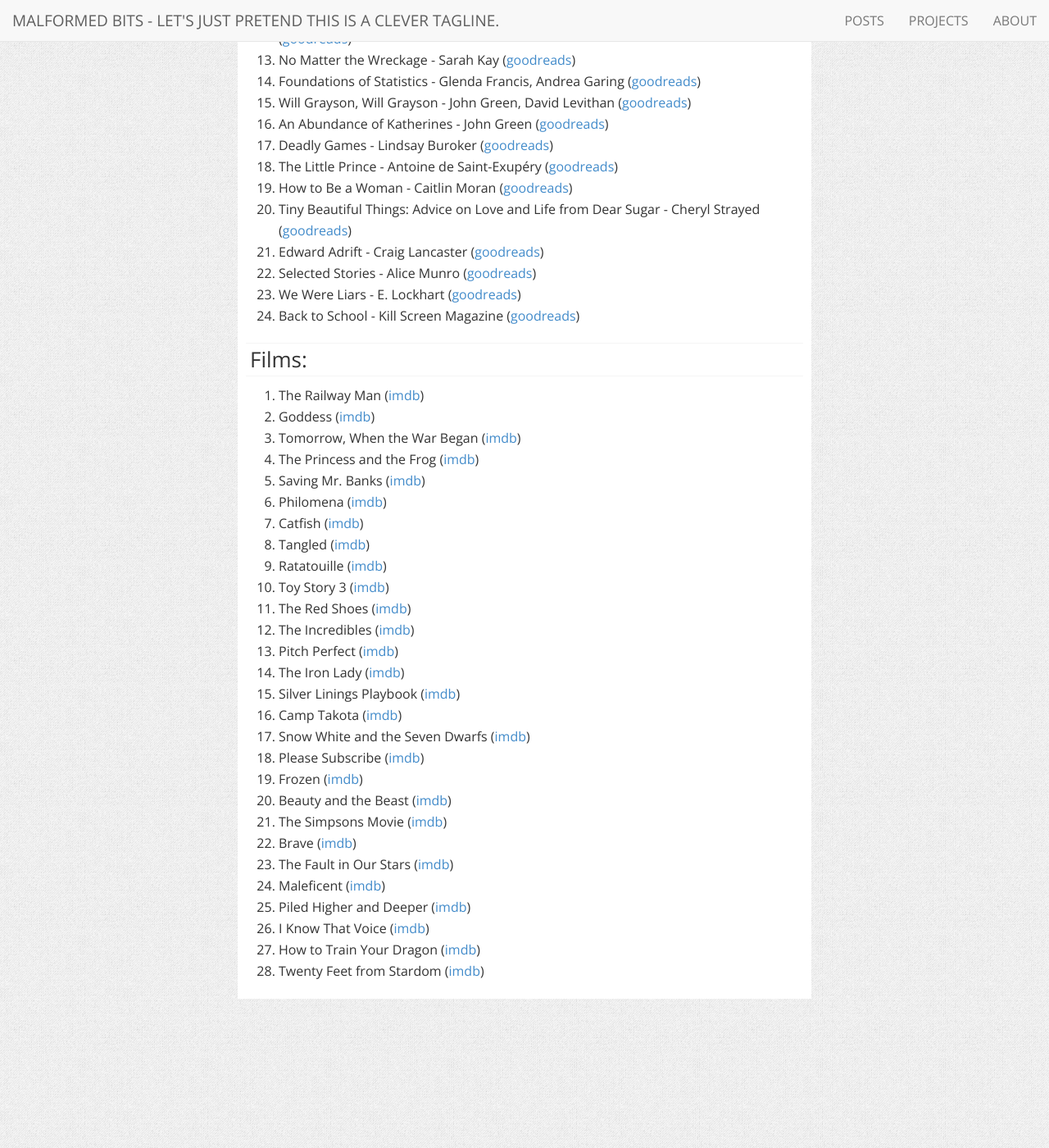
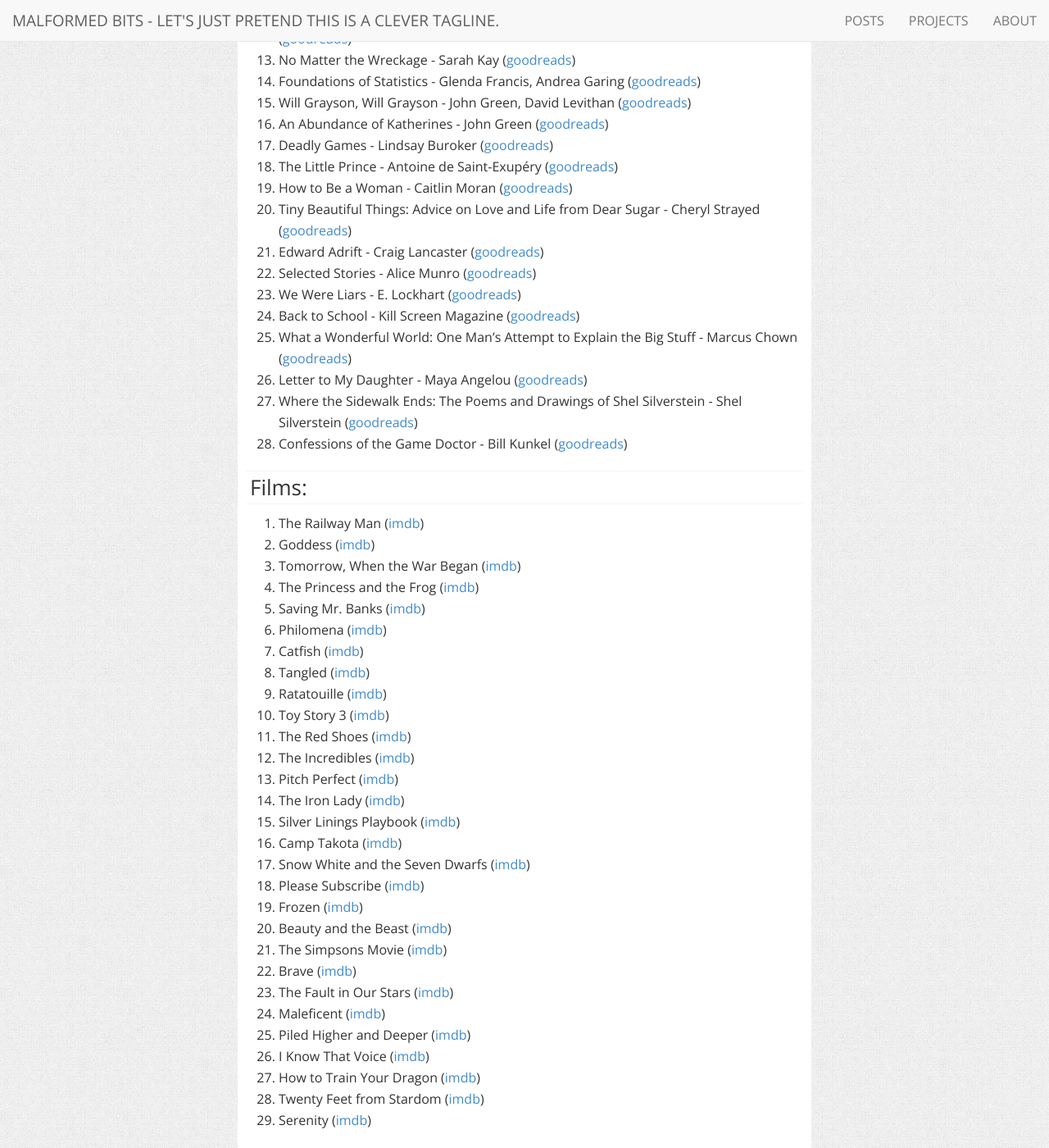
Before and after one commit to charlottepierce/charlottepierce.github.com, a Jekyll site: the page built from _posts/2014-01-01-50-50-Challenge-2014.md, in a window 1280 px wide and 1400 px high, scrolled down 558 px. Shown: the whole window at 82% size. Built offline with Jekyll 4.4.1, drawn with Linux system fonts in a browser that asks for light colours; nearby versions of some CDN libraries.

Commit message:
50/50 challenge update for August 2014.

```diff
--- a/_posts/2014-01-01-50-50-Challenge-2014.md
+++ b/_posts/2014-01-01-50-50-Challenge-2014.md
@@ -31,6 +31,10 @@
 22. Selected Stories - Alice Munro ([goodreads](https://www.goodreads.com/book/show/10829420-selected-stories))
 23. We Were Liars - E. Lockhart ([goodreads](https://www.goodreads.com/book/show/16143347-we-were-liars))
 24. Back to School - Kill Screen Magazine ([goodreads](https://www.goodreads.com/book/show/17879724-back-to-school))
+25. What a Wonderful World: One Man's Attempt to Explain the Big Stuff - Marcus Chown ([goodreads](https://www.goodreads.com/book/show/17846866-what-a-wonderful-world))
+26. Letter to My Daughter - Maya Angelou ([goodreads](https://www.goodreads.com/book/show/9563894-letter-to-my-daughter))
+27. Where the Sidewalk Ends: The Poems and Drawings of Shel Silverstein - Shel Silverstein ([goodreads](https://www.goodreads.com/book/show/30119.Where_the_Sidewalk_Ends))
+28. Confessions of the Game Doctor - Bill Kunkel ([goodreads](https://www.goodreads.com/book/show/7454951-confessions-of-the-game-doctor))
 
 ### Films: ###
 
@@ -62,3 +66,4 @@
 26. I Know That Voice ([imdb](http://www.imdb.com/title/tt2113683/))
 27. How to Train Your Dragon ([imdb](http://www.imdb.com/title/tt0892769/))
 28. Twenty Feet from Stardom ([imdb](http://www.imdb.com/title/tt2396566/))
+29. Serenity ([imdb](http://www.imdb.com/title/tt0379786/))
```
